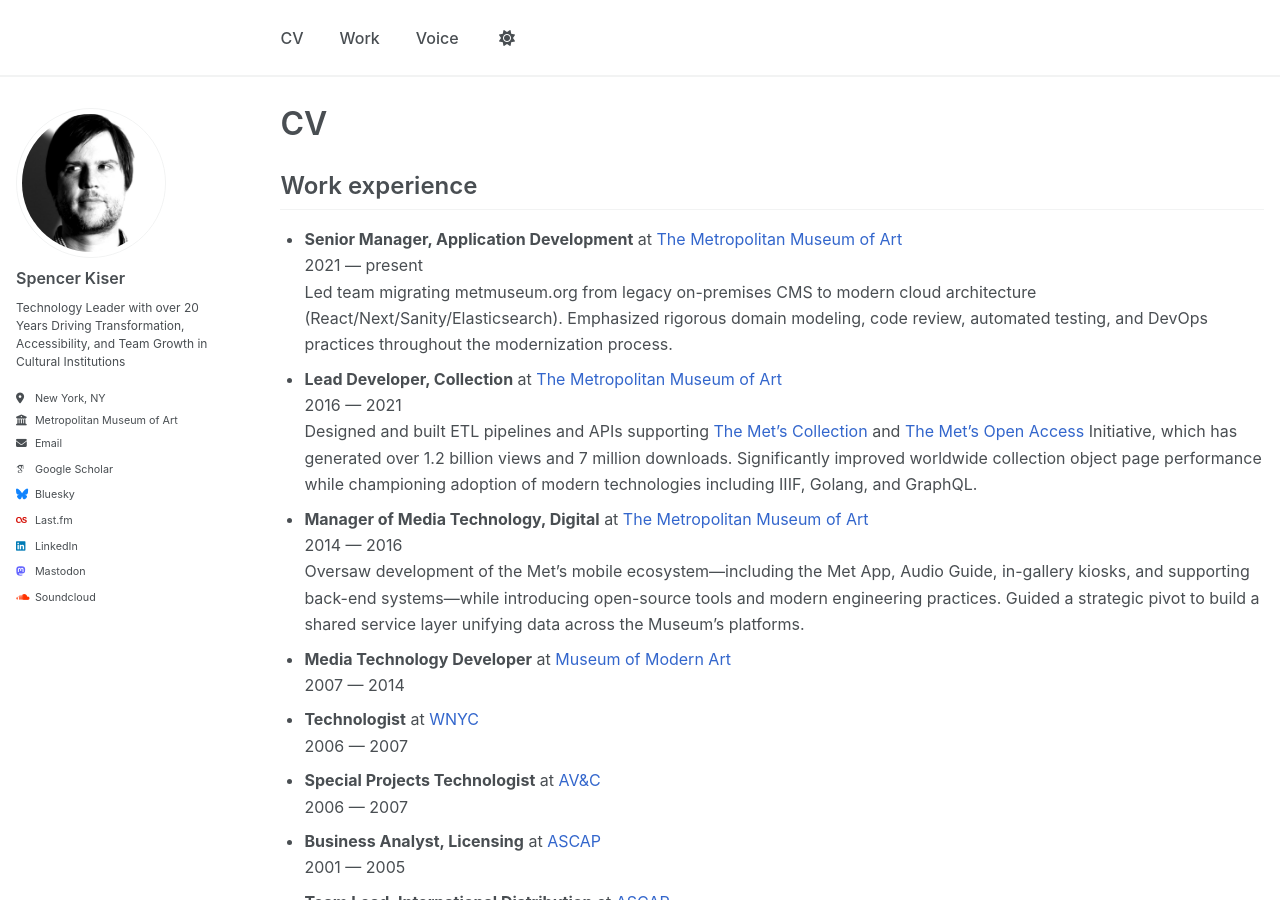
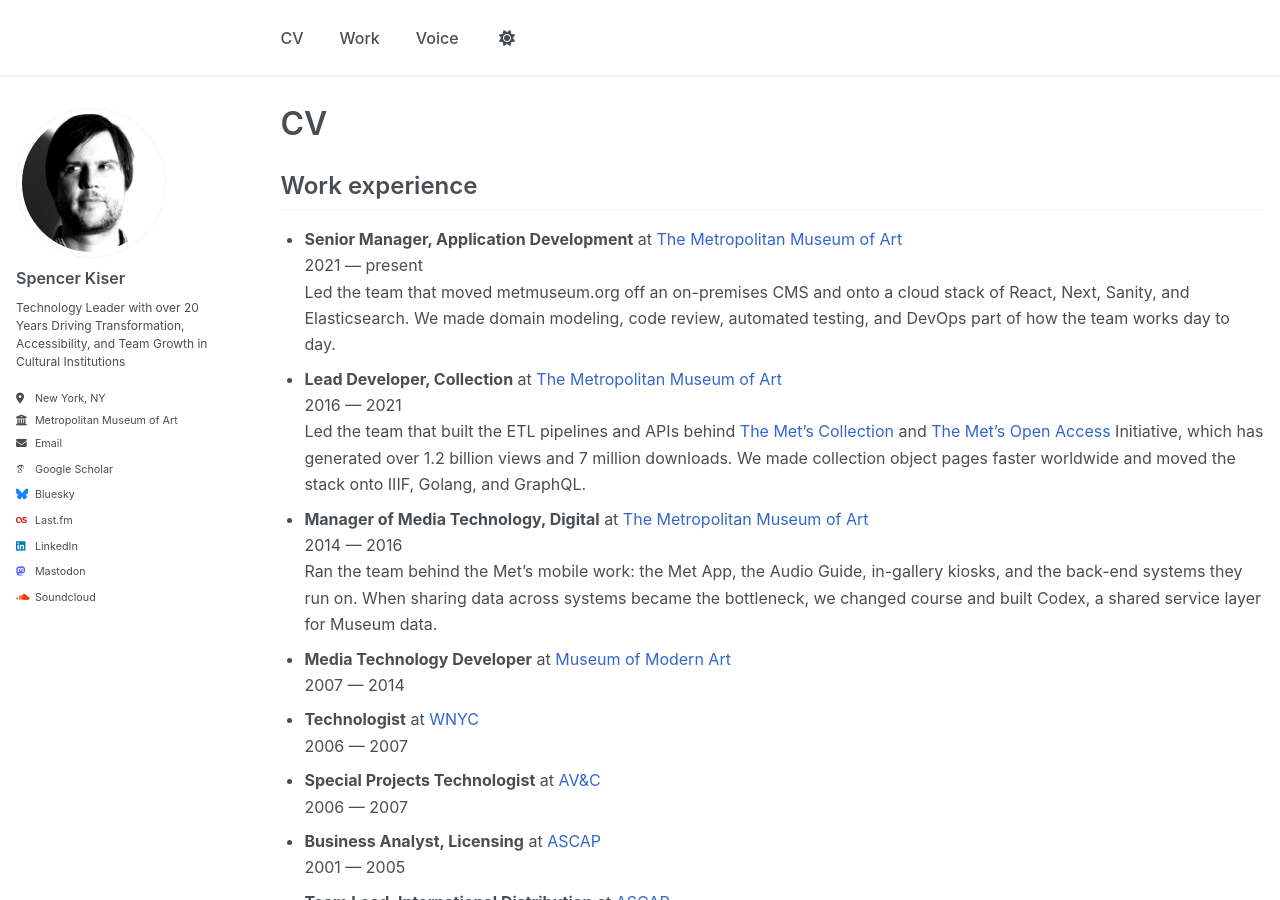
Before and after one commit to spencerk/spencerk.github.io, a Jekyll site: the page built from _pages/cv.md, in a window 1280 px wide and 900 px high. Built offline with Jekyll 4.4.1, drawn with Linux system fonts in a browser that asks for light colours; some web fonts are replaced; some of the changed text lies outside the part shown.

Commit message:
Rewrite CV role descriptions in plainer voice
Cut resume-register phrasing from the three Met role paragraphs. Same
claims and metrics, but drop the inflation verbs (transformed,
championed, significantly), remove the em dash pair, and name what
actually happened in the Media Technology pivot: data sharing became
the bottleneck, so we built Codex.

Also fix Austauschprogramm spelling.

```diff
--- a/_pages/cv.md
+++ b/_pages/cv.md
@@ -13,13 +13,13 @@
 
 * **Senior Manager, Application Development** at [The Metropolitan Museum of Art](https://www.metmuseum.org/)
   2021 — present
-  Led team migrating metmuseum.org from legacy on-premises CMS to modern cloud architecture (React/Next/Sanity/Elasticsearch). Emphasized rigorous domain modeling, code review, automated testing, and DevOps practices throughout the modernization process.
+  Led the team that moved metmuseum.org off an on-premises CMS and onto a cloud stack of React, Next, Sanity, and Elasticsearch. We made domain modeling, code review, automated testing, and DevOps part of how the team works day to day.
 * **Lead Developer, Collection** at [The Metropolitan Museum of Art](https://www.metmuseum.org/)
   2016 — 2021
-  Designed and built ETL pipelines and APIs supporting [The Met's Collection](https://www.metmuseum.org/art/collection) and [The Met's Open Access](https://www.metmuseum.org/about-the-met/policies-and-documents/open-access) Initiative, which has generated over 1.2 billion views and 7 million downloads. Significantly improved worldwide collection object page performance while championing adoption of modern technologies including IIIF, Golang, and GraphQL.
+  Led the team that built the ETL pipelines and APIs behind [The Met's Collection](https://www.metmuseum.org/art/collection) and [The Met's Open Access](https://www.metmuseum.org/about-the-met/policies-and-documents/open-access) Initiative, which has generated over 1.2 billion views and 7 million downloads. We made collection object pages faster worldwide and moved the stack onto IIIF, Golang, and GraphQL.
 * **Manager of Media Technology, Digital** at [The Metropolitan Museum of Art](https://www.metmuseum.org/)
   2014 — 2016
-  Oversaw development of the Met's mobile ecosystem—including the Met App, Audio Guide, in-gallery kiosks, and supporting back-end systems—while introducing open-source tools and modern engineering practices. Guided a strategic pivot to build a shared service layer unifying data across the Museum's platforms.
+  Ran the team behind the Met's mobile work: the Met App, the Audio Guide, in-gallery kiosks, and the back-end systems they run on. When sharing data across systems became the bottleneck, we changed course and built Codex, a shared service layer for Museum data.
 * **Media Technology Developer** at [Museum of Modern Art](https://www.moma.org/)
   2007 — 2014
 * **Technologist** at [WNYC](https://www.wnyc.org/)
```
Also changed, not shown: other parts of _pages/cv.md (+1 -1 lines).
